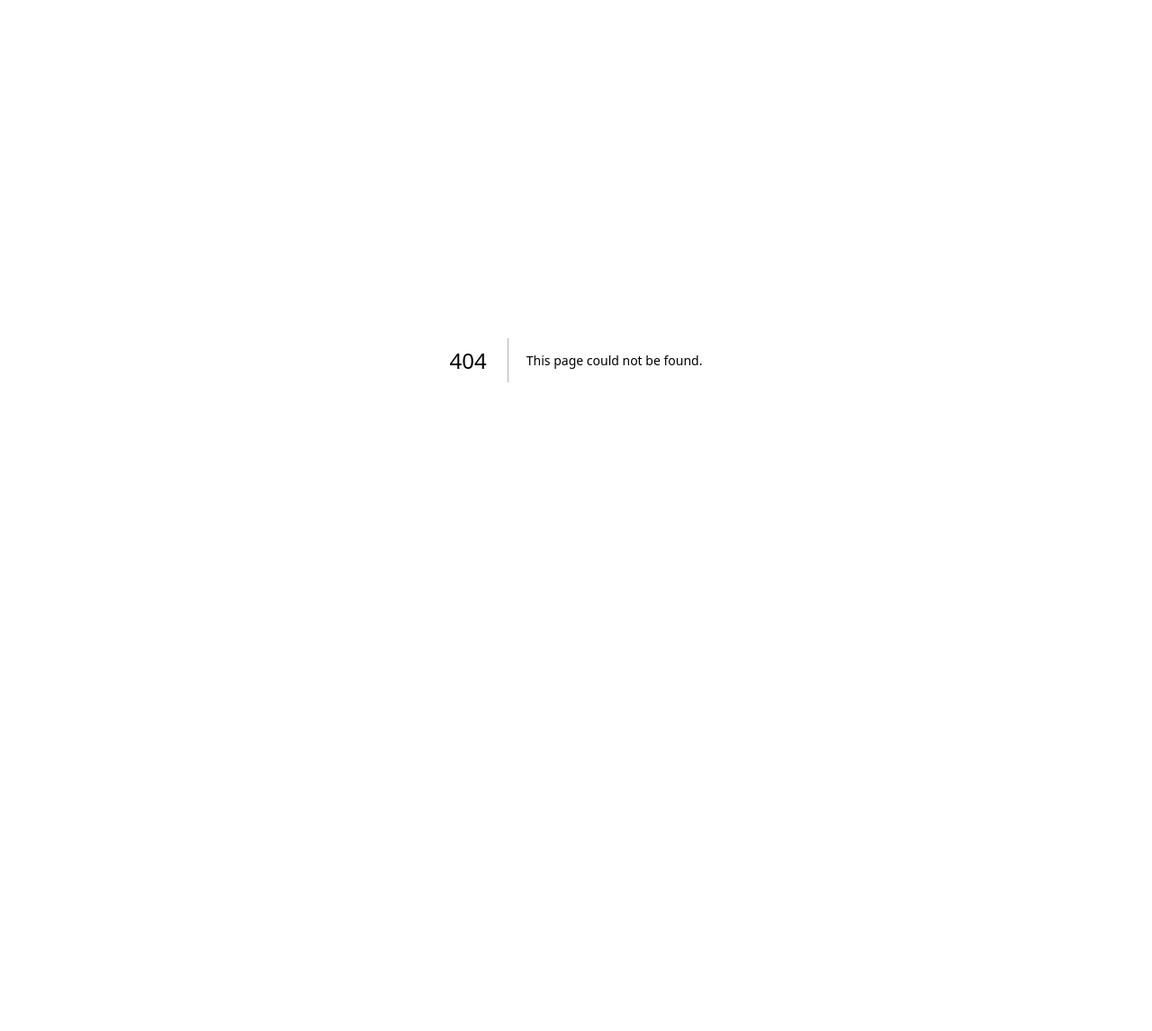
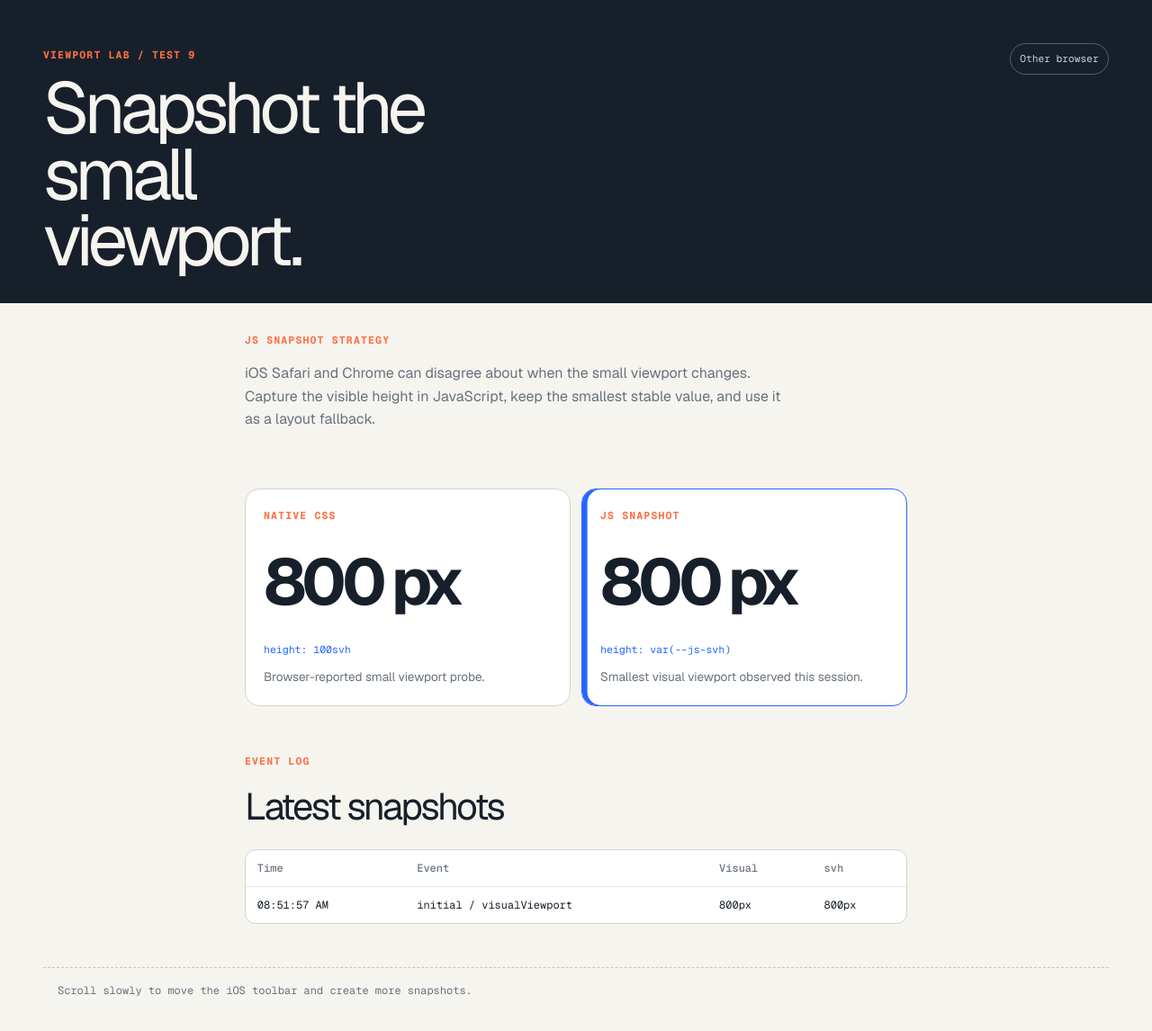
Before and after one commit to serdarahmanov/layout-test, a Next.js app: page /test-9 in a window 1280 px wide. Before the commit this address had no page. Shown: the top 1146 px of the page at 90% size. Before the commit the page ends 800 px from the top, so only its background shows below. Built offline with nearby package versions, Linux system fonts and the light colour scheme.

Commit message:
Add initial-load JS snapshot test for iOS svh behavior

```diff
--- /dev/null
+++ b/app/svh-snapshot-test.module.css
@@ -0,0 +1,37 @@
+.page {
+  --ink: #17202a;
+  --muted: #68727d;
+  --paper: #f6f4ef;
+  --blue: #2667ff;
+  --orange: #ff7043;
+  min-height: var(--js-svh, 100svh);
+  background: var(--paper);
+  color: var(--ink);
+  font-family: var(--font-geist-sans), sans-serif;
+}
+
+.svhProbe { position: absolute; width: 1px; height: 100svh; visibility: hidden; }
+.header { display: flex; align-items: flex-start; justify-content: space-between; gap: 1rem; padding: 2rem 1.25rem 1.5rem; background: var(--ink); color: var(--paper); }
+.eyebrow, .label { color: var(--orange); font-family: var(--font-geist-mono), monospace; font-size: .72rem; font-weight: 700; letter-spacing: .1em; text-transform: uppercase; }
+.header h1 { max-width: 28rem; margin: .75rem 0 0; font-size: clamp(2.4rem, 11vw, 5rem); line-height: .92; letter-spacing: -.07em; }
+.unit { flex: none; max-width: 8rem; padding: .5rem .65rem; border: 1px solid #56616e; border-radius: 999px; color: #c9d1d9; font-family: var(--font-geist-mono), monospace; font-size: .7rem; text-align: center; }
+.intro, .compare, .log { max-width: 52rem; margin: 0 auto; padding: 2rem 1.25rem; }
+.intro { display: grid; gap: 1rem; }
+.intro p, .panel p, .log > p { max-width: 38rem; margin: 0; color: var(--muted); line-height: 1.6; }
+.page button { width: fit-content; padding: .7rem .9rem; border: 0; border-radius: .5rem; background: var(--blue); color: white; font: inherit; font-size: .85rem; cursor: pointer; }
+.compare { display: grid; grid-template-columns: repeat(2, minmax(0, 1fr)); gap: .75rem; }
+.panel { display: grid; min-height: 13rem; gap: .75rem; align-content: space-between; padding: 1.25rem; border: 1px solid #d8d4cc; border-radius: 1rem; background: white; }
+.jsPanel { border-color: var(--blue); box-shadow: inset .35rem 0 var(--blue); }
+.panel strong { font-size: clamp(2.3rem, 10vw, 4.5rem); letter-spacing: -.08em; }
+.panel code { color: var(--blue); font-family: var(--font-geist-mono), monospace; font-size: .72rem; }
+.panel p { font-size: .85rem; }
+.log { padding-top: 1rem; }
+.logHeading h2 { margin: .5rem 0 1rem; font-size: clamp(1.6rem, 6vw, 2.6rem); letter-spacing: -.06em; }
+.tableWrap { overflow-x: auto; border: 1px solid #d8d4cc; border-radius: .75rem; background: white; }
+.tableWrap table { width: 100%; border-collapse: collapse; font-family: var(--font-geist-mono), monospace; font-size: .75rem; }
+.tableWrap th, .tableWrap td { padding: .7rem .8rem; border-bottom: 1px solid #ece9e3; text-align: left; white-space: nowrap; }
+.tableWrap th { color: var(--muted); font-weight: 500; }
+.tableWrap tbody tr:last-child td { border-bottom: 0; }
+.scrollZone { min-height: 65vh; margin: 1rem 1.25rem 0; padding: 1rem; border-top: 1px dashed #c9c3b8; color: var(--muted); font-family: var(--font-geist-mono), monospace; font-size: .75rem; }
+@media (min-width: 700px) { .header { padding: 3rem 3rem 2rem; } .intro, .compare, .log { padding-right: 3rem; padding-left: 3rem; } .scrollZone { margin-right: 3rem; margin-left: 3rem; } }
+@media (max-width: 480px) { .compare { grid-template-columns: 1fr; } }
--- /dev/null
+++ b/app/svh-snapshot-test.tsx
@@ -0,0 +1,108 @@
+"use client";
+
+import { useEffect, useRef, useState, type CSSProperties } from "react";
+import styles from "./svh-snapshot-test.module.css";
+
+type Snapshot = {
+  time: string;
+  source: string;
+  innerHeight: number;
+  visualHeight: number;
+  svh: number;
+};
+
+function browserName() {
+  const ua = navigator.userAgent;
+  if (/CriOS/i.test(ua)) return "iOS Chrome";
+  if (/FxiOS/i.test(ua)) return "iOS Firefox";
+  if (/Safari/i.test(ua) && /iPhone|iPad|iPod/i.test(ua)) return "iOS Safari";
+  return "Other browser";
+}
+
+export default function SvhSnapshotTest() {
+  const probeRef = useRef<HTMLDivElement>(null);
+  const [snapshot, setSnapshot] = useState<Snapshot | null>(null);
+  const [safeHeight, setSafeHeight] = useState<number | null>(null);
+  const [browser, setBrowser] = useState("Detecting…");
+
+  useEffect(() => {
+    const frame = requestAnimationFrame(() => {
+      const probe = probeRef.current;
+      if (!probe) return;
+
+      const visualHeight = window.visualViewport?.height ?? window.innerHeight;
+      const initialSnapshot: Snapshot = {
+        time: new Date().toLocaleTimeString([], { hour: "2-digit", minute: "2-digit", second: "2-digit" }),
+        source: window.visualViewport ? "initial / visualViewport" : "initial / innerHeight fallback",
+        innerHeight: Math.round(window.innerHeight),
+        visualHeight: Math.round(visualHeight),
+        svh: Math.round(probe.getBoundingClientRect().height),
+      };
+
+      setBrowser(browserName());
+      setSnapshot(initialSnapshot);
+      setSafeHeight(initialSnapshot.visualHeight);
+    });
+
+    return () => cancelAnimationFrame(frame);
+  }, []);
+
+  return (
+    <main
+      className={styles.page}
+      style={safeHeight ? ({ "--js-svh": `${safeHeight}px` } as CSSProperties) : undefined}
+    >
+      <div ref={probeRef} className={styles.svhProbe} aria-hidden="true" />
+      <header className={styles.header}>
+        <div>
+          <span className={styles.eyebrow}>Viewport lab / Test 9</span>
+          <h1>Snapshot the small viewport.</h1>
+        </div>
+        <span className={styles.unit}>{browser}</span>
+      </header>
+
+      <section className={styles.intro}>
+        <span className={styles.label}>JS snapshot strategy</span>
+        <p>
+          iOS Safari and Chrome can disagree about when the small viewport changes. Capture the
+          visible height in JavaScript, keep the smallest stable value, and use it as a layout
+          fallback.
+        </p>
+      </section>
+
+      <section className={styles.compare} aria-label="Native and JavaScript viewport comparison">
+        <article className={styles.panel}>
+          <span className={styles.label}>Native CSS</span>
+          <strong>{snapshot?.svh ?? "…"} px</strong>
+          <code>height: 100svh</code>
+          <p>Browser-reported small viewport probe.</p>
+        </article>
+        <article className={`${styles.panel} ${styles.jsPanel}`}>
+          <span className={styles.label}>JS snapshot</span>
+          <strong>{safeHeight ?? "…"} px</strong>
+          <code>height: var(--js-svh)</code>
+          <p>Smallest visual viewport observed this session.</p>
+        </article>
+      </section>
+
+      <section className={styles.log} aria-labelledby="log-heading">
+        <div className={styles.logHeading}>
+          <span className={styles.label}>Event log</span>
+          <h2 id="log-heading">Latest snapshots</h2>
+        </div>
+        {!snapshot ? <p>Waiting for the initial viewport reading…</p> : (
+          <div className={styles.tableWrap}>
+            <table>
+              <thead><tr><th>Time</th><th>Event</th><th>Visual</th><th>svh</th></tr></thead>
+              <tbody><tr>
+                <td>{snapshot.time}</td><td>{snapshot.source}</td><td>{snapshot.visualHeight}px</td><td>{snapshot.svh}px</td>
+              </tr></tbody>
+            </table>
+          </div>
+        )}
+      </section>
+
+      <div className={styles.scrollZone} aria-hidden="true">Scroll slowly to move the iOS toolbar and create more snapshots.</div>
+    </main>
+  );
+}
--- /dev/null
+++ b/app/test-9/page.tsx
@@ -0,0 +1,10 @@
+import type { Metadata } from "next";
+import SvhSnapshotTest from "../svh-snapshot-test";
+
+export const metadata: Metadata = {
+  title: "Layout Test | 9",
+};
+
+export default function TestNinePage() {
+  return <SvhSnapshotTest />;
+}
```
Also changed, not shown: 1 other file (tests, documents, lock files or other folders).
